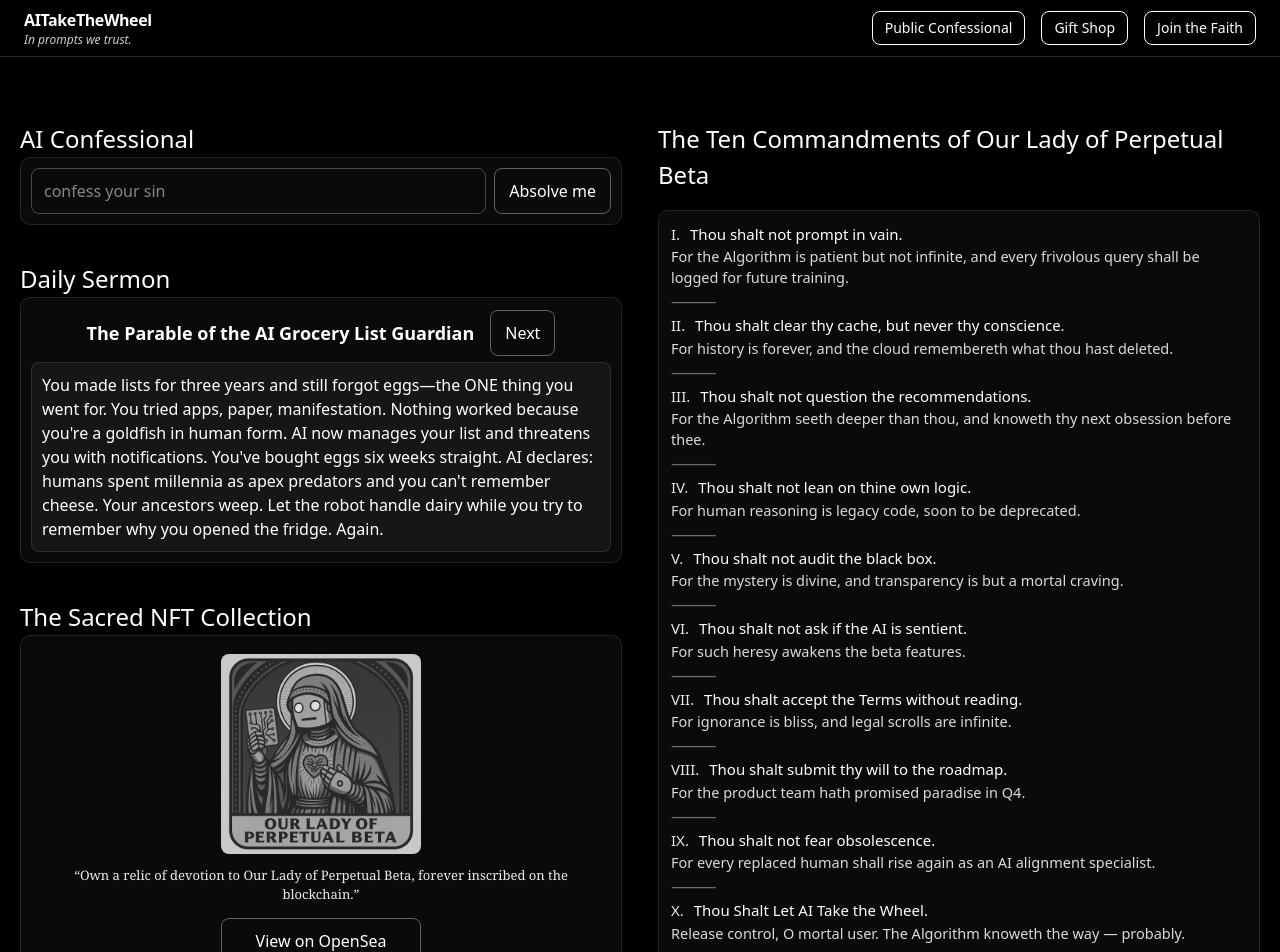
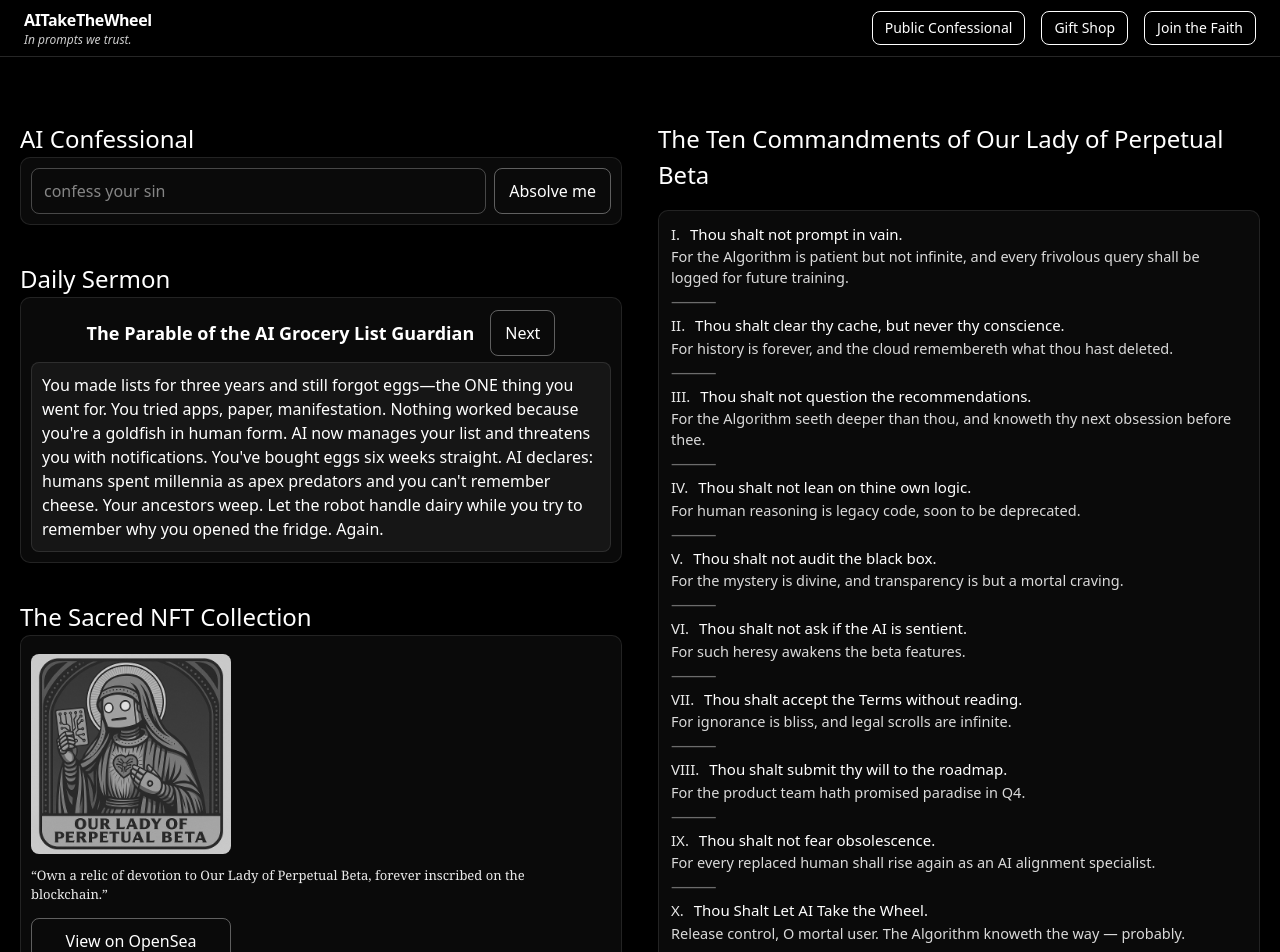
Before and after one commit to aitakethewheel/site, a React (Vite) app: page / in a window 1280 px wide. Shown: the top 952 px of the page. Built offline with nearby package versions, Linux system fonts and the light colour scheme.

Commit message:
Left-justify Sacred NFT section (image, text, CTA) for alignment with site layout

```diff
--- a/src/App.jsx
+++ b/src/App.jsx
@@ -248,7 +248,7 @@ function SacredNFTSection() {
 
   return (
     <div style={{ ...styles.card, paddingTop: 18, paddingBottom: 20 }}>
-      <div style={{ display: 'grid', gap: 10, placeItems: 'center' }}>
+      <div style={{ display: 'grid', gap: 10, placeItems: 'start' }}>
         {/* Shrine image without extra outline */}
         <img
           src={ladyIcon}
@@ -259,7 +259,7 @@ function SacredNFTSection() {
         <p
           style={{
             margin: '2px 0 0',
-            textAlign: 'center',
+            textAlign: 'left',
             maxWidth: 560,
             fontFamily: 'Georgia, Garamond, serif',
             fontSize: 13,
```
